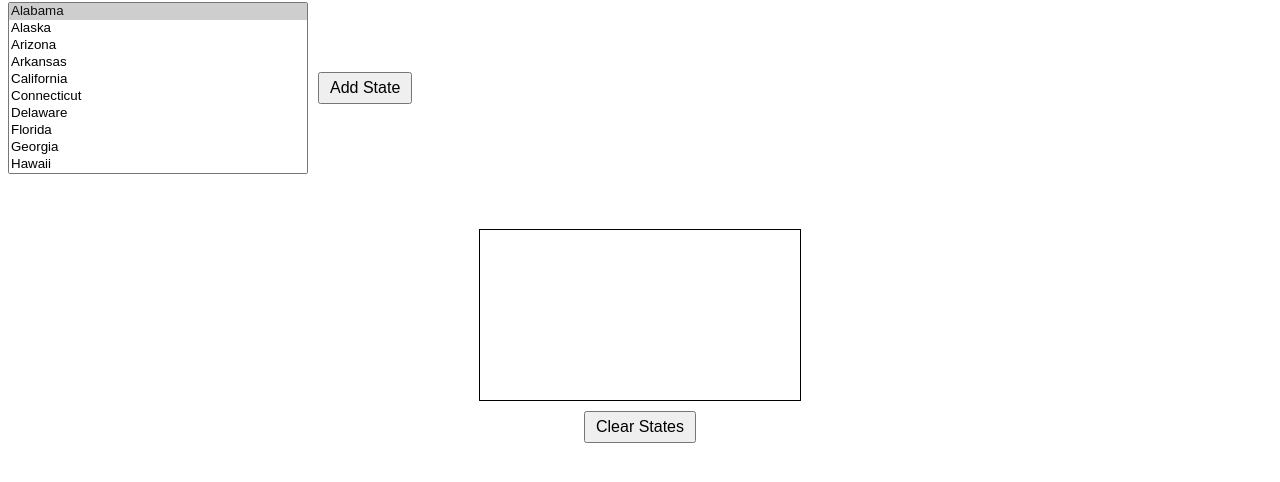
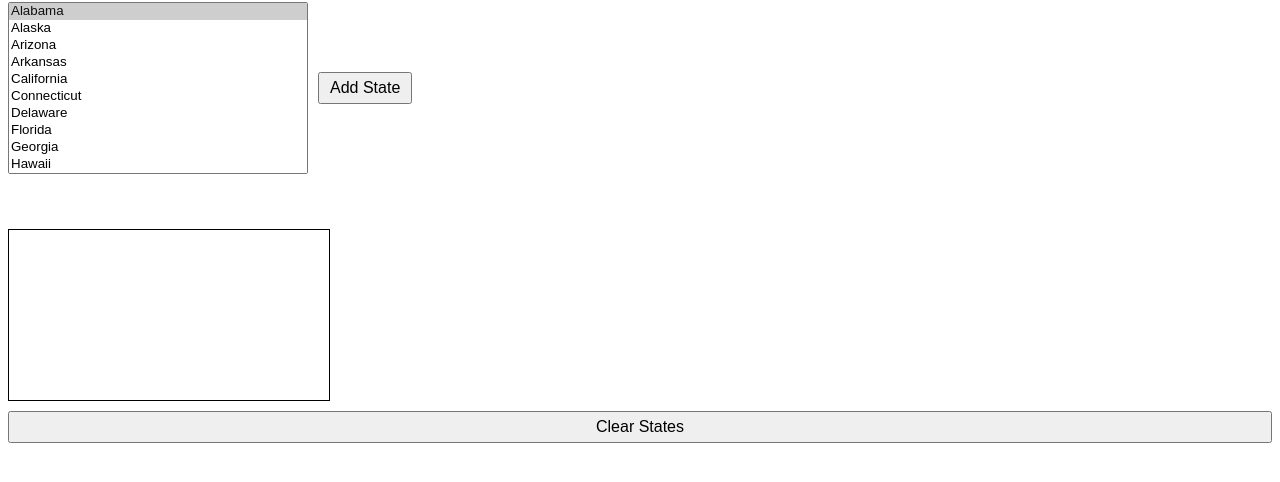
Before and after one commit to janeslagle/CS120, a plain HTML site: page Assignment : Javascript-2/js2_6.html in a window 1280 px wide. Shown: the part 78-560 px from the top of the page. Drawn offline with Linux system fonts and the light colour scheme.

Commit message:
Update js2_6.html

```diff
--- a/Assignment : Javascript-2/js2_6.html
+++ b/Assignment : Javascript-2/js2_6.html
@@ -61,7 +61,6 @@
         .container {
             display: flex;
             flex-direction: column;  /* Stack the elements vertically */
-            align-items: center;     /* Center the items horizontally */
             margin-top: 10px;
         }
     </style>
```
